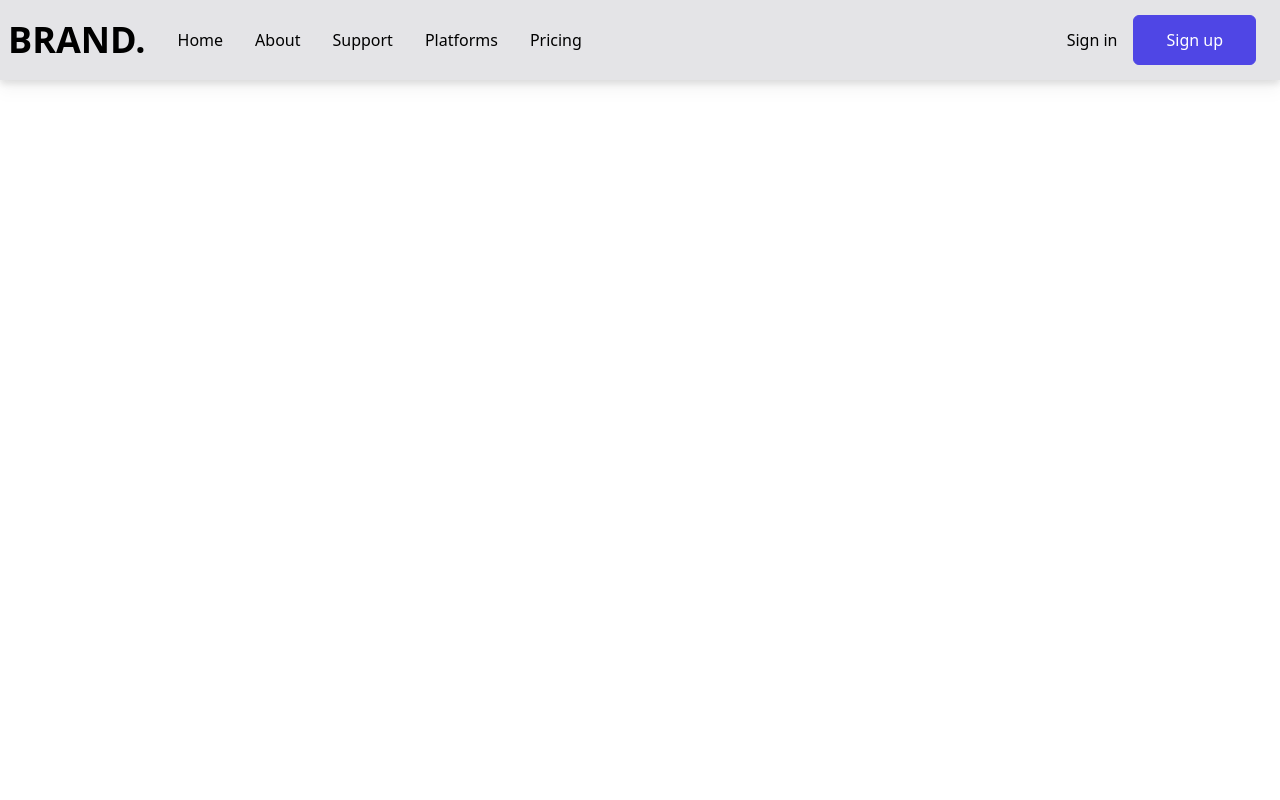
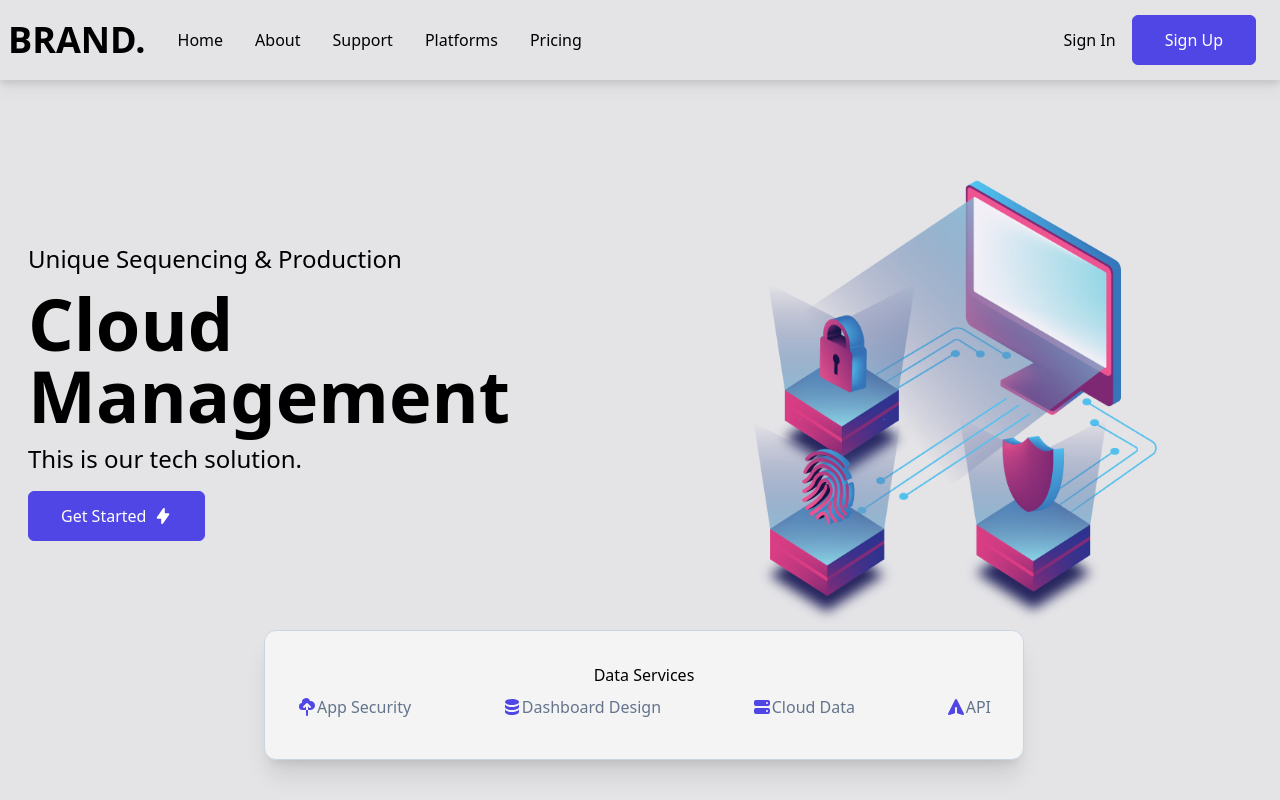
Before and after one commit to CMT94/cloud-business-app, a React (Create React App) app: page / in a window 1280 px wide. Built offline with nearby package versions, Linux system fonts and the light colour scheme.

Commit message:
Hero v1 done

```diff
--- a/src/App.js
+++ b/src/App.js
@@ -1,10 +1,12 @@
 import React from "react";
 import Navbar from "./components/Navbar";
+import Hero from "./components/Hero";
 
 const App = () => {
   return (
     <React.Fragment>
       <Navbar />
+      <Hero />
     </React.Fragment>
   );
 };
--- /dev/null
+++ b/src/components/Hero.jsx
@@ -0,0 +1,63 @@
+import React from "react";
+
+import CyberImg from "../assets/cyber-bg.png";
+
+import {
+  CloudUploadIcon,
+  DatabaseIcon,
+  PaperAirplaneIcon,
+  ServerIcon,
+  LightningBoltIcon,
+} from "@heroicons/react/solid";
+
+import Button from "./shared/Button";
+
+const Hero = () => {
+  return (
+    <div className="w-full h-screen bg-zinc-200 flex flex-col justify-between">
+      <div className="grid md:grid-cols-2 max-w-[1240px] m-auto">
+        <div className="flex flex-col justify-center md:items-start w-full px-2 py-8">
+          <p className="text-2xl">Unique Sequencing & Production</p>
+          <h1 className="py-3 text-5xl md:text-7xl font-bold">
+            Cloud Management
+          </h1>
+          <p className="text-2xl">This is our tech solution.</p>
+          <Button
+            type="solid"
+            customClass="my-4 flex justify-center items-center"
+          >
+            <span className="mr-2">Get Started</span>
+            <LightningBoltIcon className="w-[18px]" />
+          </Button>
+        </div>
+
+        <div>
+          <img src={CyberImg} alt="Cyber" className="w-full" />
+        </div>
+        <div className="absolute flex flex-col py-8 md:min-w-[760px] bottom-[5%] mx-1 md:left-1/2 transform md:-translate-x-1/2 bg-zinc-100 border border-slate-300 rounded-xl text-center shadow-xl">
+          <p>Data Services</p>
+          <div className="flex justify-between flex-wrap px-4">
+            <div className="flex px-4 py-2 text-slate-500">
+              <CloudUploadIcon className="w-[20px] text-indigo-600" />
+              <p>App Security</p>
+            </div>
+            <div className="flex px-4 py-2 text-slate-500">
+              <DatabaseIcon className="w-[20px] text-indigo-600" />
+              <p>Dashboard Design</p>
+            </div>
+            <div className="flex px-4 py-2 text-slate-500">
+              <ServerIcon className="w-[20px] text-indigo-600" />
+              <p>Cloud Data</p>
+            </div>
+            <div className="flex px-4 py-2 text-slate-500">
+              <PaperAirplaneIcon className="w-[20px] text-indigo-600" />
+              <p>API</p>
+            </div>
+          </div>
+        </div>
+      </div>
+    </div>
+  );
+};
+
+export default Hero;
--- a/src/components/Navbar.jsx
+++ b/src/components/Navbar.jsx
@@ -1,6 +1,9 @@
 import React from "react";
 
 import { MenuIcon, XIcon } from "@heroicons/react/outline";
+
+import Button from "./shared/Button";
+import ButtonLink from "./shared/ButtonLink";
 
 const navLinks = ["Home", "About", "Support", "Platforms", "Pricing"];
 
@@ -17,16 +20,19 @@ const Navbar = () => {
           <h1 className="text-3xl font-bold mr-4 sm:text-4xl">BRAND.</h1>
           <ul className="hidden md:flex">
             {navLinks.map((navLink, navLinkIndex) => (
-              <li key={navLinkIndex}>{navLink}</li>
+              <li
+                key={navLinkIndex}
+                className="font-normal cursor-pointer hover:text-indigo-700"
+              >
+                {navLink}
+              </li>
             ))}
           </ul>
         </div>
 
         <div className="hidden md:flex pr-4">
-          <button className="border-none bg-transparent text-black mr-4">
-            Sign in
-          </button>
-          <button className="px-8 py-3 hover:bg-indigo-700">Sign up</button>
+          <ButtonLink>Sign In</ButtonLink>
+          <Button type="solid">Sign Up</Button>
         </div>
 
         <div className="md:hidden">
@@ -52,10 +58,8 @@ const Navbar = () => {
           </li>
         ))}
         <div className="flex flex-col my-4">
-          <button className="bg-transparent text-indigo-600 px-8 py-3 mb-4 hover:bg-indigo-700 hover:text-white">
-            Sign in
-          </button>
-          <button className="px-8 py-3 hover:bg-indigo-700">Sign up</button>
+          <Button type="outline">Sign In</Button>
+          <Button type="solid">Sign Up</Button>
         </div>
       </ul>
     </div>
--- /dev/null
+++ b/src/components/shared/Button.jsx
@@ -0,0 +1,23 @@
+import React from "react";
+
+const Button = (props) => {
+  const { children, type = "outline" | "solid", customClass } = props;
+
+  return (
+    <button
+      className={
+        type === "solid"
+          ? `text-white bg-indigo-600 border border-indigo-600 rounded-md hover:bg-indigo-700 px-8 py-3 ${
+              customClass ? customClass : ""
+            }`
+          : `bg-transparent text-indigo-600 px-8 py-3 mb-4 hover:bg-indigo-700 hover:text-white ${
+              customClass ? customClass : ""
+            }`
+      }
+    >
+      {children}
+    </button>
+  );
+};
+
+export default Button;
--- /dev/null
+++ b/src/components/shared/ButtonLink.jsx
@@ -0,0 +1,12 @@
+import React from "react";
+
+const ButtonLink = (props) => {
+  const { children } = props;
+  return (
+    <button className="border-none bg-transparent text-black mr-4 hover:text-indigo-700">
+      {children}
+    </button>
+  );
+};
+
+export default ButtonLink;
```
